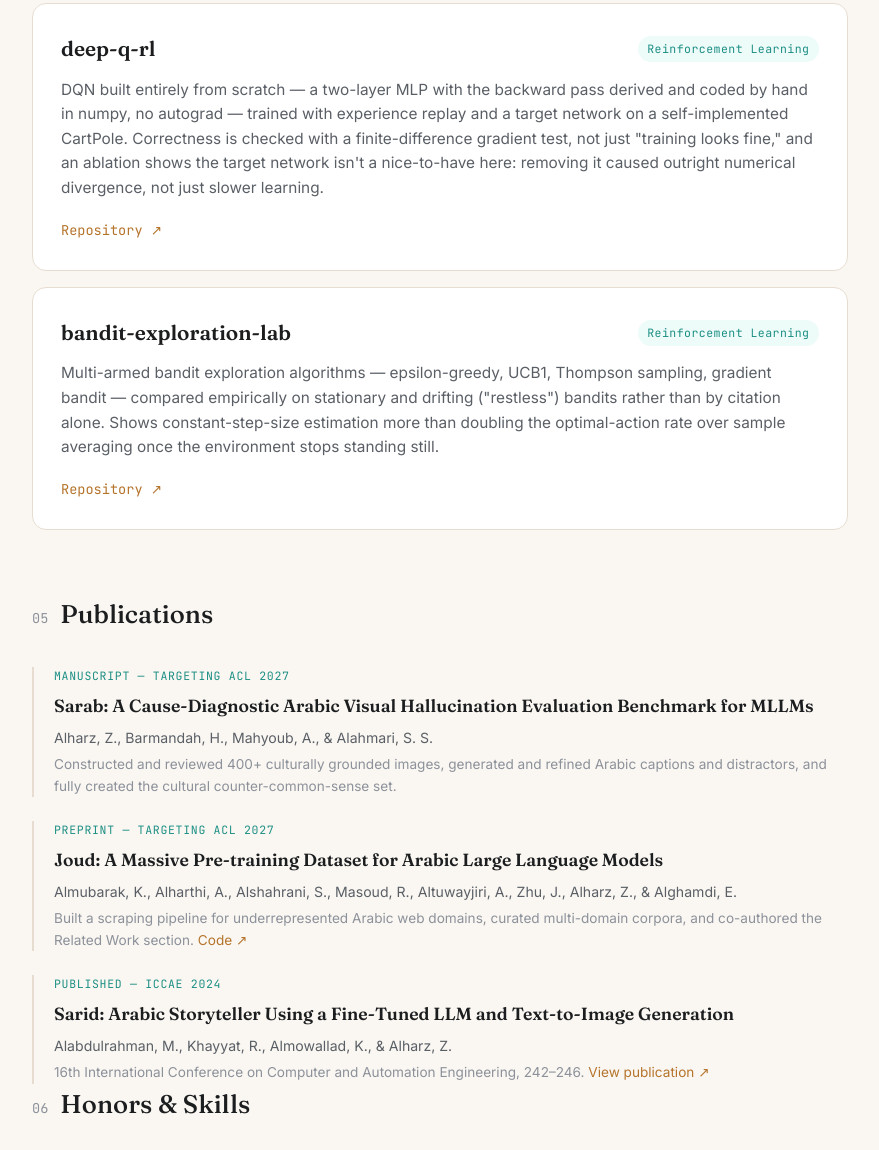
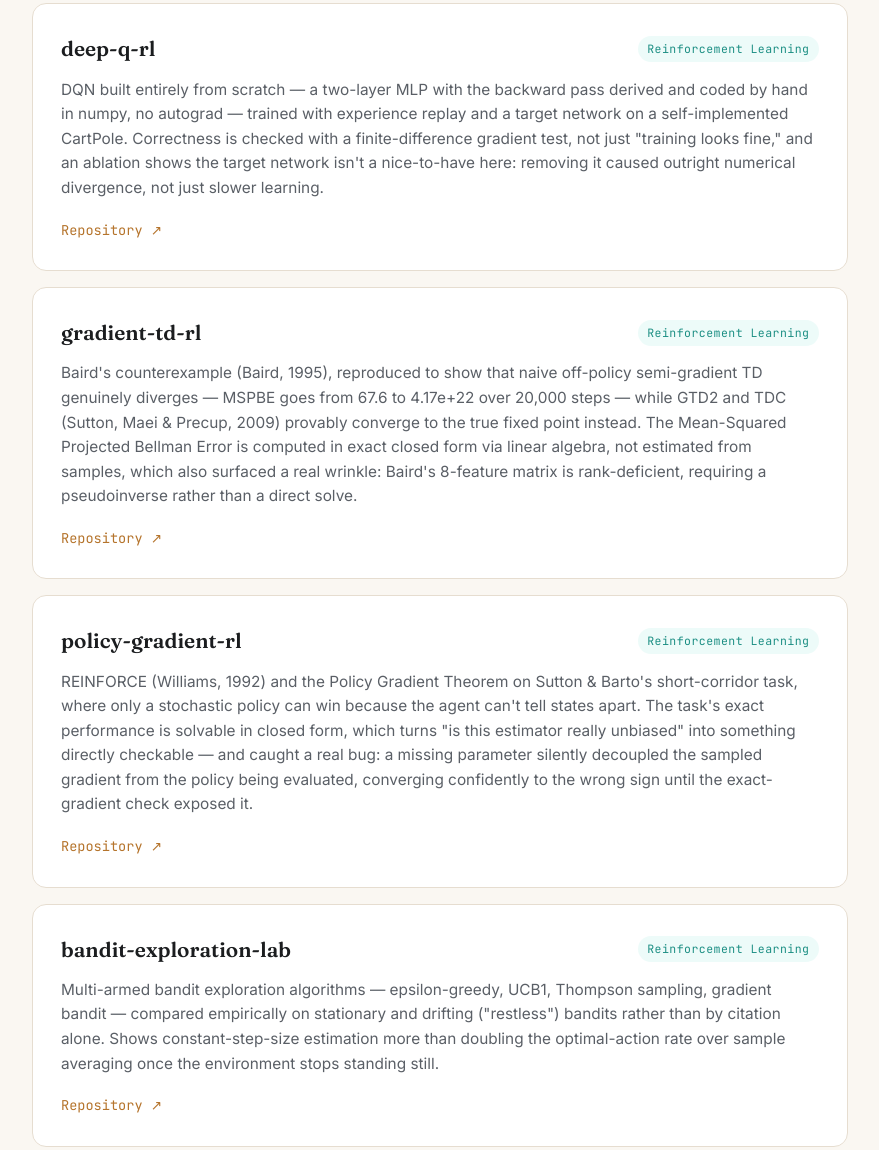
Before and after one commit to ZahraAliAlharz/ZahraAliAlharz.github.io, a plain HTML site: page index.html in a window 1280 px wide. Shown: the part 4362-5512 px from the top of the page, without its empty margins (200-1079 px from the left). Drawn offline with Linux system fonts and the light colour scheme.

Commit message:
Add gradient-td-rl and policy-gradient-rl project cards

```diff
--- a/index.html
+++ b/index.html
@@ -350,6 +350,48 @@
 
       <article class="project">
         <div class="project-head">
+          <h3>gradient-td-rl</h3>
+          <span class="project-tag">Reinforcement Learning</span>
+        </div>
+        <p class="project-desc">
+          Baird's counterexample (Baird, 1995), reproduced to show that
+          naive off-policy semi-gradient TD genuinely diverges — MSPBE
+          goes from 67.6 to 4.17e+22 over 20,000 steps — while GTD2 and
+          TDC (Sutton, Maei &amp; Precup, 2009) provably converge to the
+          true fixed point instead. The Mean-Squared Projected Bellman
+          Error is computed in exact closed form via linear algebra, not
+          estimated from samples, which also surfaced a real wrinkle:
+          Baird's 8-feature matrix is rank-deficient, requiring a
+          pseudoinverse rather than a direct solve.
+        </p>
+        <div class="project-links">
+          <a href="https://github.com/ZahraAliAlharz/gradient-td-rl" target="_blank" rel="noopener">Repository ↗</a>
+        </div>
+      </article>
+
+      <article class="project">
+        <div class="project-head">
+          <h3>policy-gradient-rl</h3>
+          <span class="project-tag">Reinforcement Learning</span>
+        </div>
+        <p class="project-desc">
+          REINFORCE (Williams, 1992) and the Policy Gradient Theorem on
+          Sutton &amp; Barto's short-corridor task, where only a
+          stochastic policy can win because the agent can't tell states
+          apart. The task's exact performance is solvable in closed
+          form, which turns "is this estimator really unbiased" into
+          something directly checkable — and caught a real bug: a
+          missing parameter silently decoupled the sampled gradient from
+          the policy being evaluated, converging confidently to the
+          wrong sign until the exact-gradient check exposed it.
+        </p>
+        <div class="project-links">
+          <a href="https://github.com/ZahraAliAlharz/policy-gradient-rl" target="_blank" rel="noopener">Repository ↗</a>
+        </div>
+      </article>
+
+      <article class="project">
+        <div class="project-head">
           <h3>bandit-exploration-lab</h3>
           <span class="project-tag">Reinforcement Learning</span>
         </div>
```
